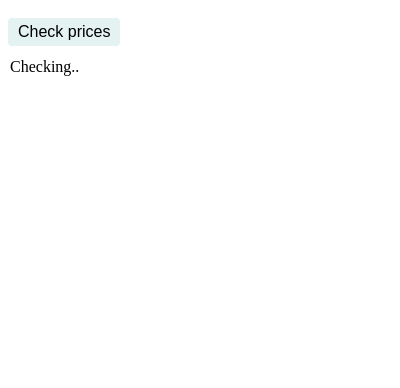
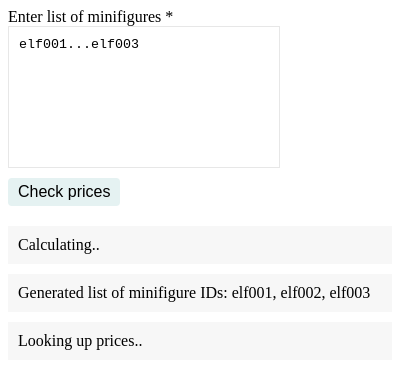
Before and after one commit to gdebojyoti/goodreads-rating-compiler-firefox-extension, a browser extension: page popup/index.html in a window 400 px wide. Both pictures are taken after a click on the button "Check prices". Drawn offline with Linux system fonts and the light colour scheme.

Commit message:
Form created (along with sample data) and handled.

```diff
--- a/popup/app.js
+++ b/popup/app.js
@@ -1,32 +1,106 @@
-console.clear()
-console.log("popup/app.js has loaded..")
+const extensionName = 'BrickLink Price Finder'
 
 // Add event listener on page load
 document.addEventListener("DOMContentLoaded", listenForClicks);
 
 function listenForClicks () {
-  const ctaElm = document.getElementById("cta")
-  ctaElm.addEventListener("click", start)
+  const form = document.getElementById("details-form")
+  form.addEventListener("submit", onSubmit)
 }
 
-async function start () {
+function onSubmit (e) {
+  e.preventDefault()
+
+
+}
+
+function parseMinifigIds (data) {
+  const ids = []
+
+  data.split(',').forEach(item => {
+    if (!item.includes('...')) {
+      ids.push(item)
+      return
+    }
+
+    ids.push(...getIdsInRange(item))
+  })
+
+  return ids
+}
+
+function getIdsInRange (item) {
+  const range = item.split('...')
+
+  const regex = /^([a-zA-Z]+)(\d+)$/
+  const matchLower = range[0].match(regex)
+
+  const series = matchLower[1] // letters (eg: col, elf)
+  const lowerLimit = parseInt(matchLower[2]) // numbers (eg: 3, 12, 991)
+
+  const matchUpper = range[1].match(regex)
+
+  const upperLimit = parseInt(matchUpper[2]) // numbers (eg: 3, 12, 991)
+
+  if (lowerLimit > upperLimit) {
+    throw new Error("Range seems incorrect. Correct range will look like \"elf001...elf003\"")
+  }
+
+  const arr = []
+  for (let i = lowerLimit; i <= upperLimit; i++) {
+    arr.push(`${series}${getStringWithZeroes(i)}`)
+  }
+
+  return arr
+}
+
+function getStringWithZeroes (number) {
+  // assuming length to be 3
+
+  if (number < 10) {
+    return `00${number}`
+  }
+
+  if (number < 100) {
+    return `0${number}`
+  }
+
+  return number
+}
+
+async function onSubmit (e) {
+  e.preventDefault()
+
   const urlData = []
-  const total = 3
 
-  for (let i = 1; i <= total; i++) {
-    const minifigId = i < 10 ? `elf00${i}` : `elf0${i}`
+  const msgContainerElm = document.getElementById("msg-container")
+  msgContainerElm.innerHTML = ""
+
+  msgContainerElm.innerHTML += `<div class="msg">Calculating..</div>`
+
+  try {
+    const minifigIdsText = e.target.elements['minifig-ids'].value || ''
+    const minifigIds = parseMinifigIds(minifigIdsText)
+    console.log(minifigIds)
+    msgContainerElm.innerHTML += `<div class="msg msg--warning">Generated list of minifigure IDs: ${minifigIds.join(', ')}</div>`
+
+    minifigIds.forEach(minifigId => {
       const baseUrl = `https://www.bricklink.com/v2/catalog/catalogitem.page?M=${minifigId}#T=S&O={"ss":"IN","cond":"N","iconly":0}`
 
       urlData.push({
         id: minifigId,
         url: baseUrl
       })
+    })
+  } catch (e) {
+    msgContainerElm.innerHTML += `<div class="msg msg--alert">${e}</div>`
   }
 
-  const savedData = [];
+  msgContainerElm.innerHTML += `<div class="msg">Looking up prices..</div>`
+
+  const savedData = []
 
   const tableElm = document.getElementById("result")
-  tableElm.innerHTML = "Checking.."
 
   try {
     for (const { id, url } of urlData) {
@@ -53,6 +127,8 @@ async function start () {
     console.table(savedData);
 
     rendertoTable(savedData, tableElm)
+
+    msgContainerElm.innerHTML += `<div class="msg msg--success">Thank you for using ${extensionName} extension! The price details are listed below..</div>`
   } catch (error) {
     tableElm.innerHTML = `An error occurred: "${error}". Please try again..`
     console.error("An error occurred:", error);
--- a/popup/index.html
+++ b/popup/index.html
@@ -7,10 +7,29 @@
 
   <body>
     <div>
-      <button id="cta">Check prices</button>
+      <form id="details-form">
+        <!-- <div>
+          <input type="radio" name="type" value="M" checked>Minifigs
+          <input type="radio" name="type" value="S">Sets
+        </div> -->
+
+        <div class="input-field">
+          <label for="minifig-ids">Enter list of minifigures *</label>
+          <textarea
+            id="minifig-ids"
+            name="minifig-ids"
+            class="input input--textarea"
+            placeholder="elf001...elf003,elf008,col111...col113"
+          >elf001...elf003</textarea>
+        </div>
+
+        <button type="submit" id="cta">Check prices</button>
+      </form>
     </div>
 
-    <table id="result"></table>
+    <div id="msg-container"></div>
+
+    <table id="result" class="result-table"></table>
     <script src="./app.js"></script>
   </body>
 </html>
--- a/popup/style.css
+++ b/popup/style.css
@@ -19,3 +19,35 @@ button[type="reset"] {
 button[type="reset"]:hover {
   background-color: #eaea9d;
 }
+
+.msg {
+  margin-top: 10px;
+  padding: 10px;
+  background-color: #f7f7f7;
+}
+.msg--alert {
+  background-color: #fdd;
+}
+.msg--success {
+  background-color: #dfd;
+}
+
+.input-field {
+  display: flex;
+  flex-direction: column;
+}
+
+.input {
+  width: 250px;
+}
+
+.input--textarea {
+  resize: none;
+  padding: 10px;
+  height: 120px;
+  border: solid 1px #e7e7e7;
+}
+
+.result-table {
+  margin-top: 20px;
+}
```
Lines whose indentation alone changed are shown as unchanged.
